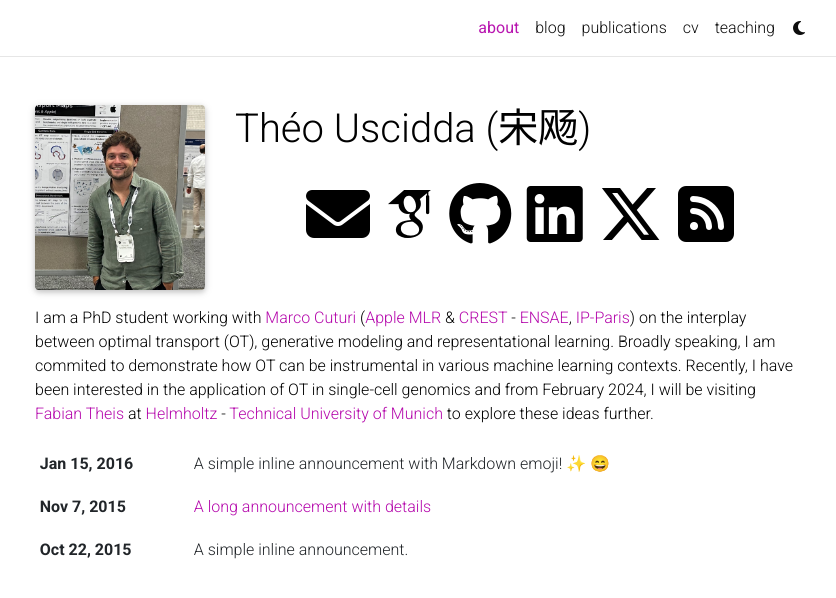
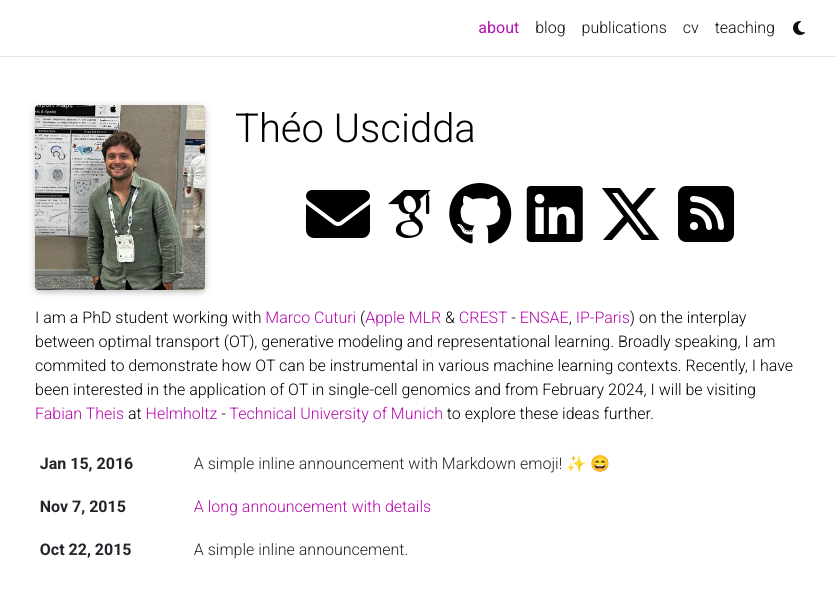
Before and after one commit to theouscidda6/theouscidda6.github.io, a Jekyll site: the page built from _pages/about.md, in a window 1280 px wide, cut to the strip 0-616 px from the top of the page. Shown: the top 598 px of the strip, without its empty margins (220-1056 px from the left). Built offline with Jekyll 4.4.1, drawn with Linux system fonts in a browser that asks for light colours; full-size pictures stand in for the smaller copies a plugin makes; emoji names are drawn with the system emoji font; some web fonts are replaced; comment, search, counter and statistics services are not loaded; a style sheet for code colours, icons or effects is not loaded.

Commit message:
change about layout

```diff
--- a/_layouts/about.html
+++ b/_layouts/about.html
@@ -25,7 +25,7 @@
             </div>
             <div class="col-sm-9">
               <h1 class="post-title">
-                {% if site.title == "blank" -%}{{ site.first_name }} {{ site.middle_name }} {{ site.last_name }} {%- else -%}{{ site.title }}{%- endif %} (宋飏)
+                {% if site.title == "blank" -%}{{ site.first_name }} {{ site.middle_name }} {{ site.last_name }} {%- else -%}{{ site.title }}{%- endif %}
               </h1>
               <p class="desc">{{ page.subtitle }}</p>
               {%- if page.profile.address %}
```
